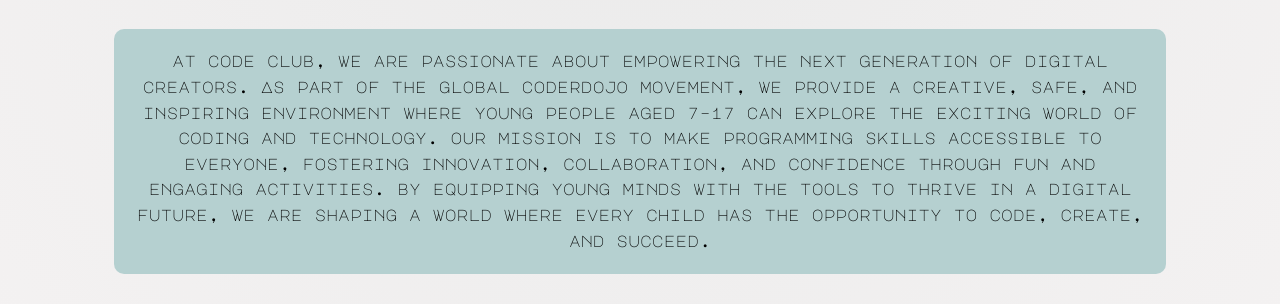
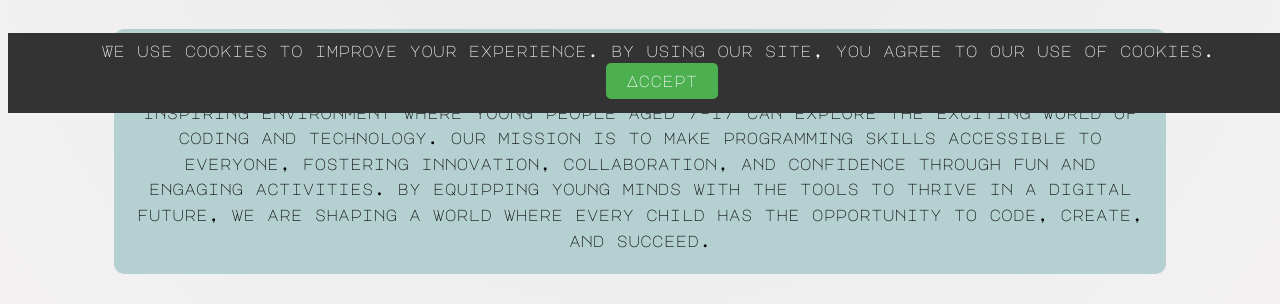
Before and after one commit to 23knightst813/Coder-Dojo, a Flask app: page /about in a window 1280 px wide. Shown: the part 687-991 px from the top of the page. Run offline with Flask 2, Linux system fonts and the light colour scheme; some web fonts are replaced.

Commit message:
Added Password Hashing And A cookies acceptence pop up

```diff
--- a/flaskr/app.py
+++ b/flaskr/app.py
@@ -1,5 +1,7 @@
 # app.py
 from flask import Flask, redirect, render_template, request, session, url_for, flash, make_response
+from werkzeug.security import generate_password_hash
+
 from db import setup_db, add_user, get_user_id_by_email, get_db_connection
 from auth import sign_in, logout
 
@@ -219,10 +221,11 @@ def edit_profile():
         first_name = request.form.get('first_name')
         last_name = request.form.get('last_name')
         password = request.form.get('password')
+        hashed_password = generate_password_hash(password)
 
         cursor.execute('''
             UPDATE users SET first_name = ?, last_name = ?, password = ? WHERE user_id = ?
-        ''', (first_name, last_name, password, user_id))
+        ''', (first_name, last_name, hashed_password, user_id))
 
         # Update existing participants
         participant_ids = request.form.getlist('participant_id')
@@ -478,6 +481,12 @@ def page_not_found(e):
     return redirect("/")
 
 
+@app.route('/set_cookie', methods=['POST'])
+def set_cookie():
+    response = make_response(redirect(url_for('home')))
+    response.set_cookie('cookie_consent', 'true', max_age=60*60*24*365)  # 1 year
+    return response
+
 if __name__ == '__main__':
     setup_db()
     app.run(debug=True)
--- a/flaskr/db.py
+++ b/flaskr/db.py
@@ -1,4 +1,5 @@
 import sqlite3
+from werkzeug.security import generate_password_hash
 
 def setup_db():
     conn = sqlite3.connect('dojo.db')
@@ -69,11 +70,12 @@ def setup_db():
 def add_user(email, password, first_name, last_name):
     conn = sqlite3.connect('dojo.db')
     cursor = conn.cursor()
+    hashed_password = generate_password_hash(password)
     try:
         cursor.execute('''
             INSERT INTO users (email, password, first_name, last_name)
             VALUES (?, ?, ?, ?)
-        ''', (email, password, first_name, last_name))
+        ''', (email, hashed_password, first_name, last_name))
         conn.commit()
         return True
     except sqlite3.IntegrityError:
--- a/flaskr/requirements.txt
+++ b/flaskr/requirements.txt
@@ -1,2 +1,3 @@
 Flask==2.0.1
 sqlite3==2.6.0
+werkzeug
--- a/flaskr/static/style.css
+++ b/flaskr/static/style.css
@@ -369,3 +369,34 @@ textarea {
     font-size: 64px; /* Adjust the font size as needed */
   }
 }
+
+.cookie-consent {
+  position: fixed;
+  bottom: 0;
+  width: 100%;
+  background-color: #333;
+  color: #fff;
+  text-align: center;
+  padding: 10px;
+  z-index: 1000;
+}
+
+.cookie-consent p {
+  margin: 0;
+  padding: 0;
+  display: inline;
+}
+
+.cookie-consent .btn {
+  background-color: #4CAF50;
+  color: white;
+  border: none;
+  padding: 10px 20px;
+  margin-left: 10px;
+  cursor: pointer;
+  border-radius: 5px;
+}
+
+.cookie-consent .btn:hover {
+  background-color: #45a049;
+}
--- a/flaskr/templates/base.html
+++ b/flaskr/templates/base.html
@@ -37,6 +37,16 @@
         {% endif %}
       </ul>
     </div>
+
+    <!-- Cookie Consent Pop-up -->
+    {% if not request.cookies.get('cookie_consent') %}
+    <div id="cookie-consent" class="cookie-consent">
+        <p>We use cookies to improve your experience. by using our site, you agree to our use of cookies.</p>
+        <form method="post" action="{{ url_for('set_cookie') }}">
+            <button type="submit" class="btn">Accept</button>
+        </form>
+    </div>
+    {% endif %}
 
     <!-- Flash messages -->
     {% with messages = get_flashed_messages(with_categories=true) %}
@@ -78,6 +88,14 @@
           burgerMenu.classList.add('active');
         }
       });
+
+      // JavaScript to handle the cookie consent pop-up
+      document.addEventListener('DOMContentLoaded', function() {
+        const cookieConsent = document.getElementById('cookie-consent');
+        if (cookieConsent) {
+            cookieConsent.style.display = 'block';
+        }
+      });
     </script>
   </body>
 </html>
```
Also changed, not shown: flaskr/auth.py (+5 -4 lines), dojo.db, 1 other file.
